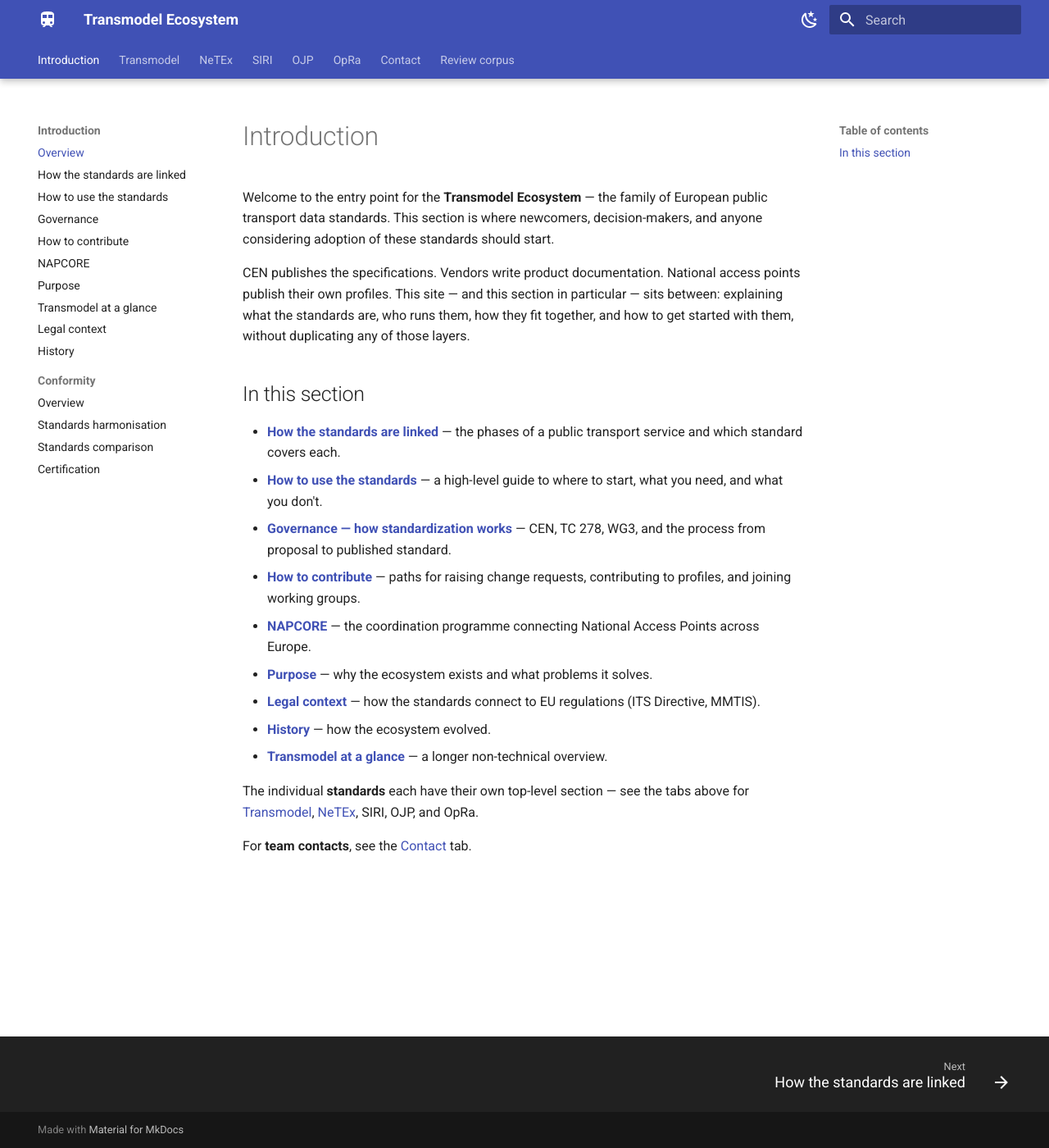
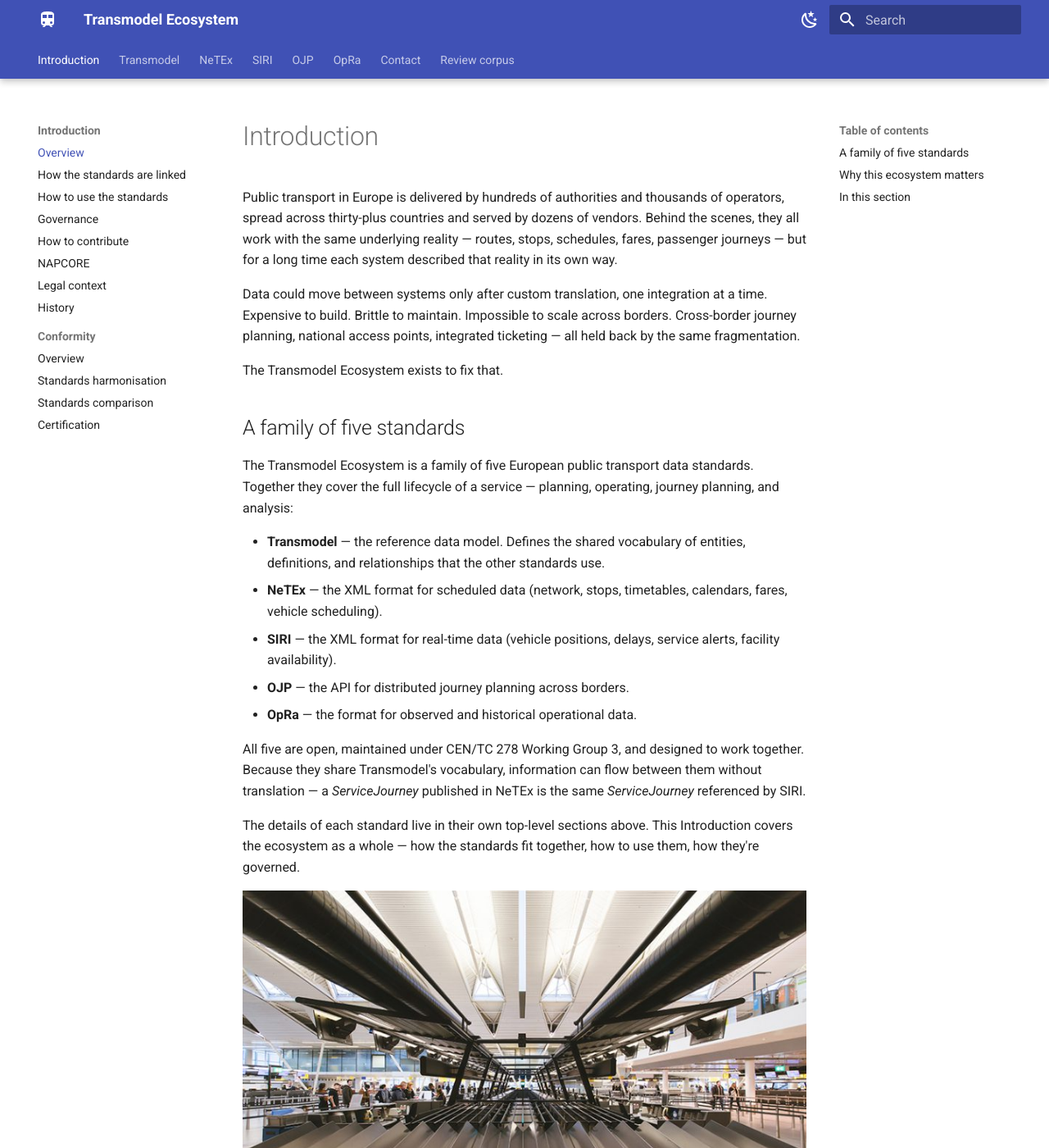
Before and after one commit to BredeD/transmodel-site, an MkDocs documentation site: the page built from docs/introduction/index.md, in a window 1280 px wide and 1400 px high. Shown: the whole window at 82% size. Built offline with MkDocs 1.6.1 and Material for MkDocs 9.7.7, drawn with Linux system fonts in a browser that asks for light colours; some of the changed text lies outside the part shown.

Commit message:
Merge Overview and Purpose into single Introduction landing, treat all 5 standards equally
- Introduction landing (index.md) tells the ecosystem story with all 5 standards listed as siblings
- Remove separate Purpose page from nav (content absorbed into landing)
- All internal links updated from purpose.md → index.md
- Transmodel Overview: "Further reading" now points to Introduction, not Purpose
- Old purpose.md kept on disk (orphan) until team reviews the new structure

```diff
--- a/docs/introduction/index.md
+++ b/docs/introduction/index.md
@@ -1,21 +1,44 @@
 # Introduction
 
-Welcome to the entry point for the **Transmodel Ecosystem** — the family of European public transport data standards. This section is where newcomers, decision-makers, and anyone considering adoption of these standards should start.
+Public transport in Europe is delivered by hundreds of authorities and thousands of operators, spread across thirty-plus countries and served by dozens of vendors. Behind the scenes, they all work with the same underlying reality — routes, stops, schedules, fares, passenger journeys — but for a long time each system described that reality in its own way.
 
-CEN publishes the specifications. Vendors write product documentation. National access points publish their own profiles. This site — and this section in particular — sits between: explaining what the standards are, who runs them, how they fit together, and how to get started with them, without duplicating any of those layers.
+Data could move between systems only after custom translation, one integration at a time. Expensive to build. Brittle to maintain. Impossible to scale across borders. Cross-border journey planning, national access points, integrated ticketing — all held back by the same fragmentation.
+
+The Transmodel Ecosystem exists to fix that.
+
+## A family of five standards
+
+The Transmodel Ecosystem is a family of five European public transport data standards. Together they cover the full lifecycle of a service — planning, operating, journey planning, and analysis:
+
+- **Transmodel** — the reference data model. Defines the shared vocabulary of entities, definitions, and relationships that the other standards use.
+- **NeTEx** — the XML format for scheduled data (network, stops, timetables, calendars, fares, vehicle scheduling).
+- **SIRI** — the XML format for real-time data (vehicle positions, delays, service alerts, facility availability).
+- **OJP** — the API for distributed journey planning across borders.
+- **OpRa** — the format for observed and historical operational data.
+
+All five are open, maintained under CEN/TC 278 Working Group 3, and designed to work together. Because they share Transmodel's vocabulary, information can flow between them without translation — a *ServiceJourney* published in NeTEx is the same *ServiceJourney* referenced by SIRI.
+
+The details of each standard live in their own top-level sections above. This Introduction covers the ecosystem as a whole — how the standards fit together, how to use them, how they're governed.
+
+![](../assets/images/transmodel-cen/I7BSAO1KT8-1-768x512-1.jpg)
+
+## Why this ecosystem matters
+
+- **Interoperability becomes the default**, not something built one integration at a time. Systems from different vendors, different agencies, different countries can exchange data because they refer to the same underlying concepts.
+- **Cross-border passenger information becomes practical.** A journey planned in Norway can appear in a Dutch travel app without custom mapping at every hop.
+- **The public sector can procure with confidence.** Tenders can require Transmodel-based standards without locking themselves in to any single vendor.
+- **The ecosystem is designed to grow.** New modes of transport, new use cases, and new national profiles can be added without breaking what already works.
 
 ## In this section
 
-- **[How the standards are linked](how-standards-are-linked.md)** — the phases of a public transport service and which standard covers each.
-- **[How to use the standards](how-to-use-the-standards.md)** — a high-level guide to where to start, what you need, and what you don't.
-- **[Governance — how standardization works](governance.md)** — CEN, TC 278, WG3, and the process from proposal to published standard.
-- **[How to contribute](how-to-contribute.md)** — paths for raising change requests, contributing to profiles, and joining working groups.
-- **[NAPCORE](napcore.md)** — the coordination programme connecting National Access Points across Europe.
-- **[Purpose](purpose.md)** — why the ecosystem exists and what problems it solves.
-- **[Legal context](legal-context.md)** — how the standards connect to EU regulations (ITS Directive, MMTIS).
-- **[History](history.md)** — how the ecosystem evolved.
-- **[Transmodel at a glance](transmodel-at-a-glance.md)** — a longer non-technical overview.
+The rest of the Introduction goes deeper on the ecosystem as a whole:
 
-The individual **standards** each have their own top-level section — see the tabs above for [Transmodel](../standards/transmodel/index.md), [NeTEx](../standards/netex/index.md), SIRI, OJP, and OpRa.
+- [How the standards are linked](how-standards-are-linked.md) — the phases of a public transport service and which standard covers each.
+- [How to use the standards](how-to-use-the-standards.md) — a high-level guide to where to start, what you need, and what you don't.
+- [Governance](governance.md) — CEN, TC 278, WG3, and the process from proposal to published standard.
+- [How to contribute](how-to-contribute.md) — paths for raising change requests, contributing to profiles, and joining working groups.
+- [NAPCORE](napcore.md) — the coordination programme connecting National Access Points across Europe.
+- [Legal context](legal-context.md) — how the standards connect to EU regulations (ITS Directive, MMTIS).
+- [History](history.md) — how the ecosystem evolved.
 
 For **team contacts**, see the [Contact](../contact/team.md) tab.
--- a/mkdocs.yml
+++ b/mkdocs.yml
@@ -122,8 +122,6 @@ nav:
       - Governance: introduction/governance.md
       - How to contribute: introduction/how-to-contribute.md
       - NAPCORE: introduction/napcore.md
-      - Purpose: introduction/purpose.md
-      - Transmodel at a glance: introduction/transmodel-at-a-glance.md
       - Legal context: introduction/legal-context.md
       - History: introduction/history.md
       - Conformity:
@@ -136,6 +134,7 @@ nav:
   # it has "Adopters" (who builds on it).
   - Transmodel:
       - Overview: standards/transmodel/index.md
+      - Key concepts: standards/transmodel/concepts.md
       - Adopters: standards/transmodel/adopters.md
       - FAQ: standards/transmodel/faq.md
       - Resources: standards/transmodel/resources.md
```
Also changed, not shown: docs/introduction/how-to-contribute.md (+2 -0 lines), docs/introduction/purpose.md (+20 -15 lines), docs/introduction/transmodel-at-a-glance.md (+1 -1 lines), docs/standards/transmodel/concepts.md (added, +216 -0 lines), docs/standards/transmodel/index.md (+3 -1 lines).
